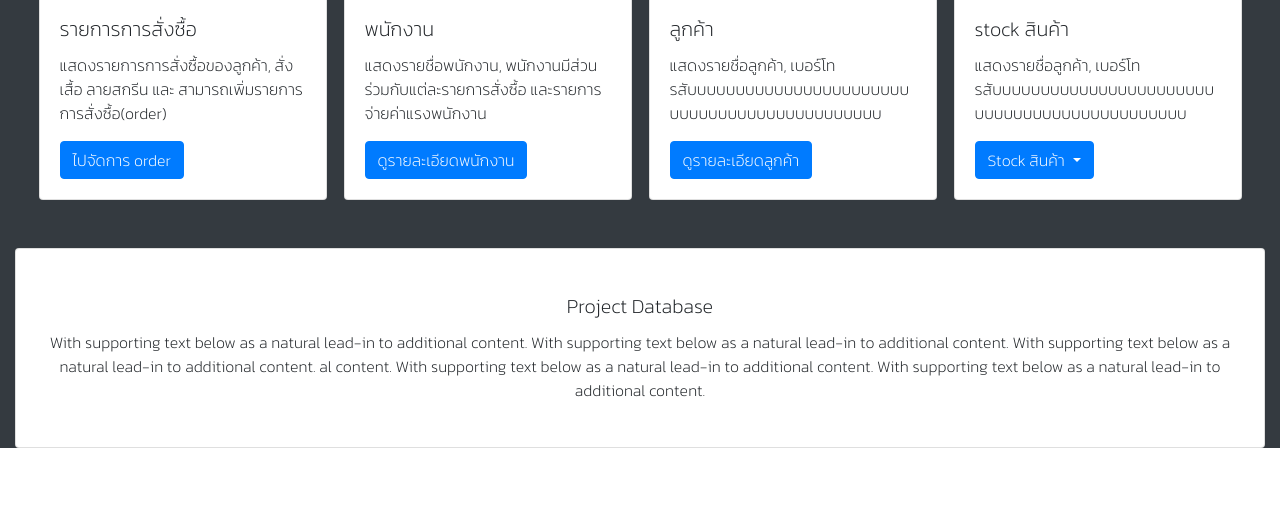
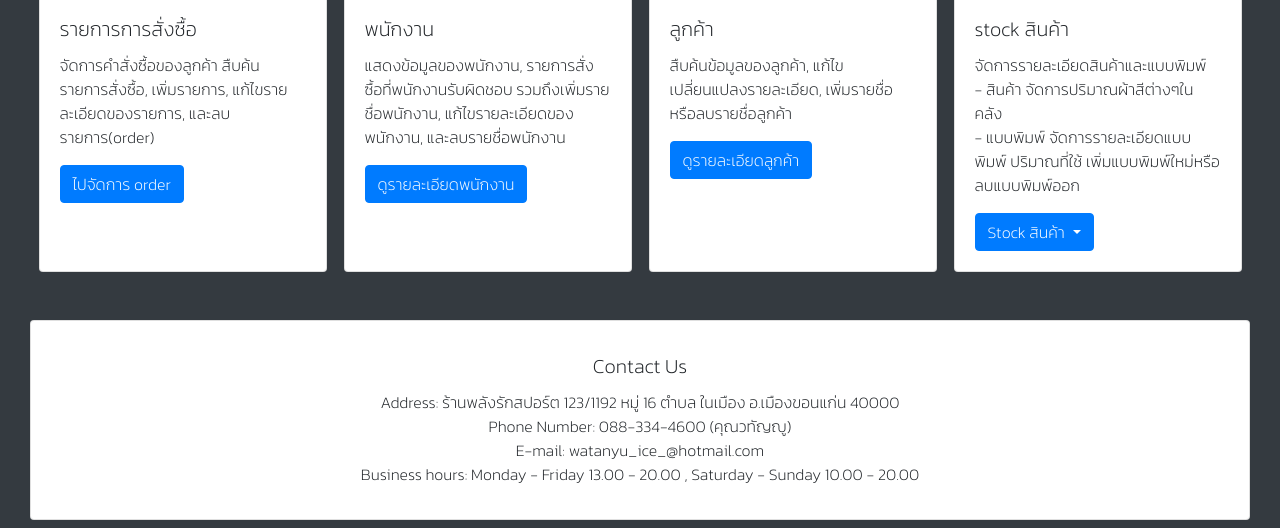
Before and after one commit to chakriyaP/database_project, a plain HTML site: page index.html in a window 1280 px wide. Shown: the part 854-1382 px from the top of the page. Before the commit the page ends 1302 px from the top, so only its background shows below. Drawn offline with nearby package versions, Linux system fonts and the light colour scheme.

Commit message:
edit home page

```diff
--- a/index.html
+++ b/index.html
@@ -82,7 +82,7 @@
                 <div class="card-body">
                     <h5 class="card-title">รายการการสั่งซื้อ</h5>
                     <p class="card-text">
-                        แสดงรายการการสั่งซื้อของลูกค้า, สั่งเสื้อ ลายสกรีน และ สามารถเพิ่มรายการการสั่งซื้อ(order)
+                        จัดการคำสั่งซื้อของลูกค้า สืบค้นรายการสั่งซื้อ, เพิ่มรายการ, แก้ไขรายละเอียดของรายการ, และลบรายการ(order)
                     </p>
                     <a href="./orderPage.html" class="btn btn-primary">ไปจัดการ order</a>
                 </div>
@@ -93,7 +93,7 @@
                 <div class="card-body">
                     <h5 class="card-title">พนักงาน</h5>
                     <p class="card-text">
-                        แสดงรายชื่อพนักงาน, พนักงานมีส่วนร่วมกับแต่ละรายการสั่งซื้อ และรายการจ่ายค่าแรงพนักงาน
+                        แสดงข้อมูลของพนักงาน, รายการสั่งซื้อที่พนักงานรับผิดชอบ รวมถึงเพิ่มรายชื่อพนักงาน, แก้ไขรายละเอียดของพนักงาน, และลบรายชื่อพนักงาน
                     </p>
                     <a href="./employeePage.html" class="btn btn-primary">ดูรายละเอียดพนักงาน</a>
                 </div>
@@ -104,7 +104,7 @@
                 <div class="card-body">
                     <h5 class="card-title">ลูกค้า</h5>
                     <p class="card-text">
-                        แสดงรายชื่อลูกค้า, เบอร์โทรสับบบบบบบบบบบบบบบบบบบบบบบบบบบบบบบบบบบบบบบบบบบบบ
+                        สืบค้นข้อมูลของลูกค้า, แก้ไขเปลี่ยนแปลงรายละเอียด, เพิ่มรายชื่อหรือลบรายชื่อลูกค้า
                     </p>
                     <a href="./customersPage.html" class="btn btn-primary">ดูรายละเอียดลูกค้า</a>
                 </div>
@@ -116,7 +116,7 @@
                 <div class="card-body">
                     <h5 class="card-title">stock สินค้า</h5>
                     <p class="card-text">
-                        แสดงรายชื่อลูกค้า, เบอร์โทรสับบบบบบบบบบบบบบบบบบบบบบบบบบบบบบบบบบบบบบบบบบบบบ
+                        จัดการรายละเอียดสินค้าและแบบพิมพ์ </br>- สินค้า จัดการปริมาณผ้าสีต่างๆในคลัง </br>- แบบพิมพ์ จัดการรายละเอียดแบบพิมพ์ ปริมาณที่ใช้ เพิ่มแบบพิมพ์ใหม่หรือลบแบบพิมพ์ออก
                     </p>
                     <div class="btn-group">
                         <button type="button" class="btn btn-primary dropdown-toggle" data-toggle="dropdown" aria-haspopup="true" aria-expanded="false">
@@ -134,16 +134,21 @@
             <!-- <div class="d-flex flex-column align-items-center justify-content-center container-fluid bg-dark"> -->
 
         </div>
+        <div class="col">
+            <div class="col-12  card  mb-2 text-center d-flex flex-row align-items-center justify-content-center" style="height: 200px">
+                <div class="card-body">
+                    <h5 class="card-title">Contact Us</h5>
+                    <p class="card-text">
+                        Address: ร้านพลังรักสปอร์ต 123/1192 หมู่ 16 ตำบล ในเมือง อ.เมืองขอนแก่น 40000 </br>
+                        Phone Number: 088-334-4600 (คุณวทัญญู) </br>
+                        E-mail: watanyu_ice_@hotmail.com </br>
+                        Business hours: Monday - Friday 13.00 - 20.00 , Saturday - Sunday 10.00 - 20.00</br>
+                    </p>
 
-        <div class="card text-center d-flex flex-row align-items-center justify-content-center" style="height: 200px">
-            <div class="card-body">
-                <h5 class="card-title">Project Database</h5>
-                <p class="card-text">
-                    With supporting text below as a natural lead-in to additional content. With supporting text below as a natural lead-in to additional content. With supporting text below as a natural lead-in to additional content. al content. With supporting text below
-                    as a natural lead-in to additional content. With supporting text below as a natural lead-in to additional content.
-                </p>
+                </div>
             </div>
         </div>
+
     </div>
 
 </body>
```
